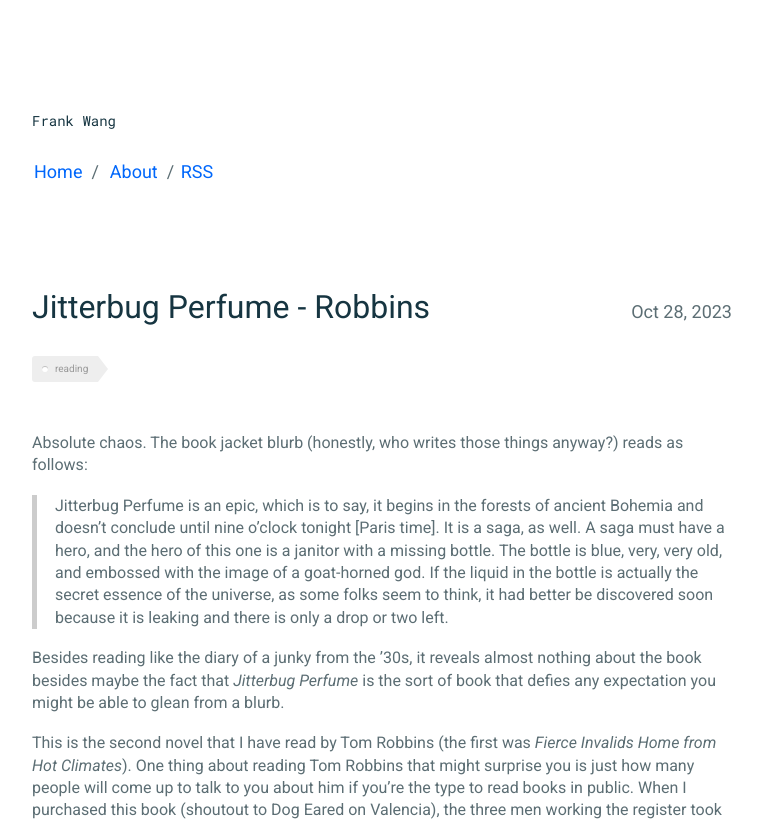
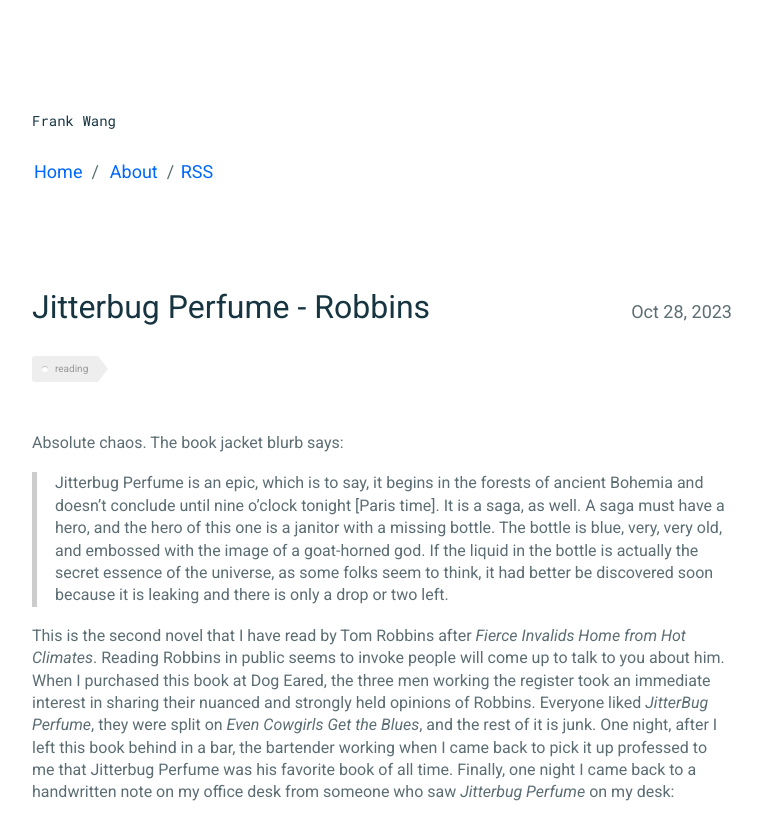
Before and after one commit to frankwang95/frankwang95.github.io, a Jekyll site: the page built from _posts/2023-10-28-jitterbug-perfume-robbins.md, in a window 1280 px wide and 1400 px high. Shown: the top 823 px of the window, without its empty margins (258-1020 px from the left). Built offline with Jekyll 4.4.1, drawn with Linux system fonts in a browser that asks for light colours; some of the changed text lies outside the part shown.

Commit message:
Update 2023-10-28-jitterbug-perfume-robbins.md

```diff
--- a/_posts/2023-10-28-jitterbug-perfume-robbins.md
+++ b/_posts/2023-10-28-jitterbug-perfume-robbins.md
@@ -5,13 +5,11 @@ date: 2023-10-28
 tags: reading
 ---
 
-Absolute chaos. The book jacket blurb (honestly, who writes those things anyway?) reads as follows:
+Absolute chaos. The book jacket blurb says:
 
 > Jitterbug Perfume is an epic, which is to say, it begins in the forests of ancient Bohemia and doesn't conclude until nine o'clock tonight [Paris time]. It is a saga, as well. A saga must have a hero, and the hero of this one is a janitor with a missing bottle. The bottle is blue, very, very old, and embossed with the image of a goat-horned god. If the liquid in the bottle is actually the secret essence of the universe, as some folks seem to think, it had better be discovered soon because it is leaking and there is only a drop or two left.
 
-Besides reading like the diary of a junky from the '30s, it reveals almost nothing about the book besides maybe the fact that *Jitterbug Perfume* is the sort of book that defies any expectation you might be able to glean from a blurb.
-
-This is the second novel that I have read by Tom Robbins (the first was *Fierce Invalids Home from Hot Climates*). One thing about reading Tom Robbins that might surprise you is just how many people will come up to talk to you about him if you're the type to read books in public. When I purchased this book (shoutout to Dog Eared on Valencia), the three men working the register took an immediate interest in sharing their nuanced and strongly held opinions of Robbins. When I left this book behind in a bar one night, the bartender working when I came back to pick it up professed that *Jitterbug Perfume* was his favorite book of all time. And finally, leaving this book on a desk in the office while out for a run, I came back to a note, handwritten, that someone felt compelled to write to me about it:
+This is the second novel that I have read by Tom Robbins after *Fierce Invalids Home from Hot Climates*. Reading Robbins in public seems to invoke people will come up to talk to you about him. When I purchased this book at Dog Eared, the three men working the register took an immediate interest in sharing their nuanced and strongly held opinions of Robbins. Everyone liked *JitterBug Perfume*, they were split on *Even Cowgirls Get the Blues*, and the rest of it is junk. One night, after I left this book behind in a bar, the bartender working when I came back to pick it up professed to me that Jitterbug Perfume was his favorite book of all time. Finally, one night I came back to a handwritten note on my office desk from someone who saw *Jitterbug Perfume* on my desk:
 
 <br>
 <p align="center">
@@ -19,9 +17,7 @@ This is the second novel that I have read by Tom Robbins (the first was *Fierce
 </p>
 <br>
 
-A fair characterization of Tom Robbins is perhaps that he evokes very polarized reactions from people. Some people obviously love his work. Some have never heard of him. And if Goodreads and Reddit are anything to go by, some people hate him.
-
-In my opinion, many of these detractors of Robbins make very reasonable points. On r/books, a post made by a now-deleted Reddit user particularly resonated with me:
+Robbins is both hated and loved. I largely agree with [deleted]'s assessment of Robbins on r/books:
 
 > here's a theory: Tom Robbins and Jack Kerouac and maaaybe Hunter S. Thompson (i'd argue that Thompson has done legitimately valuable work) are Party Guys.
 > \
```
